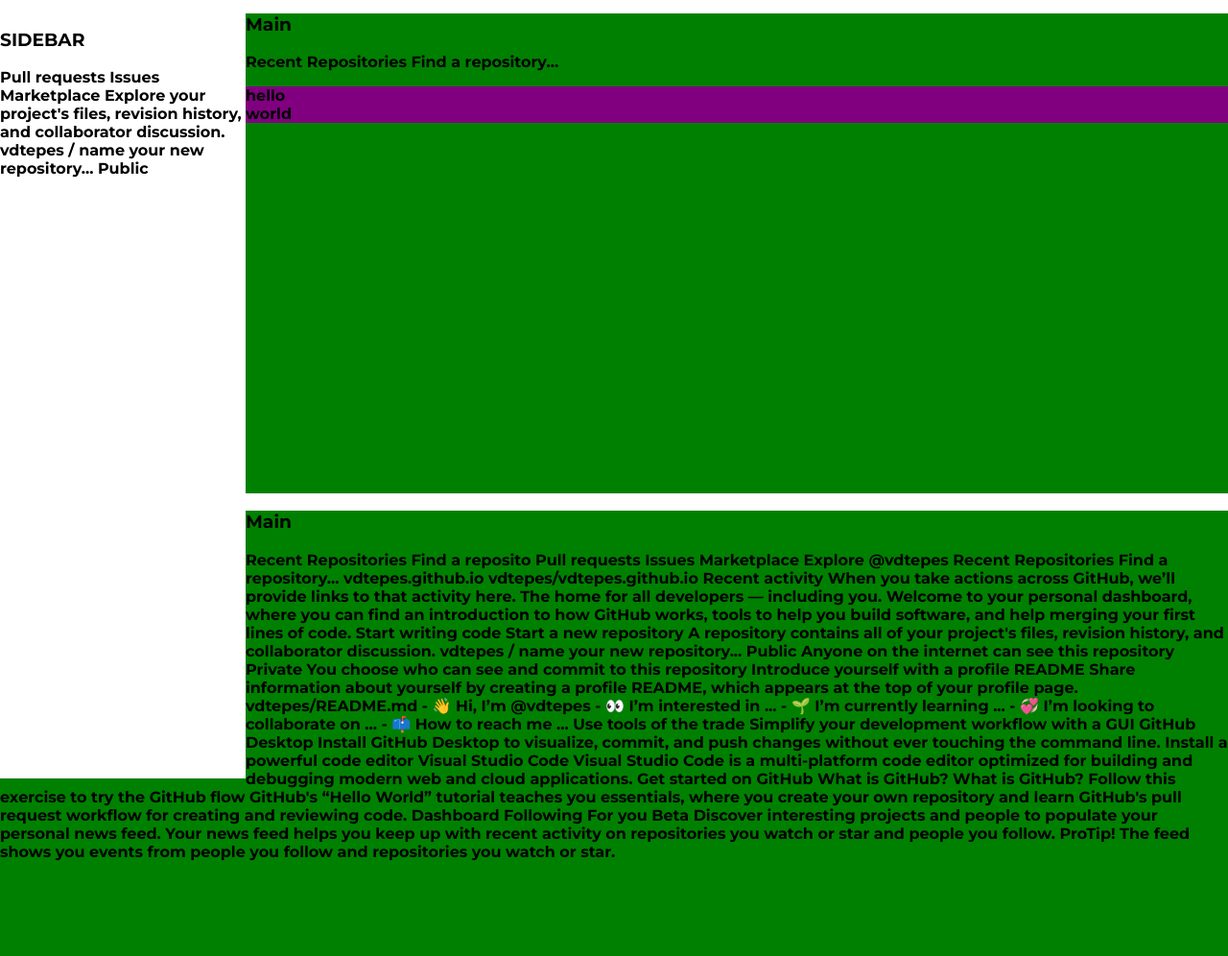
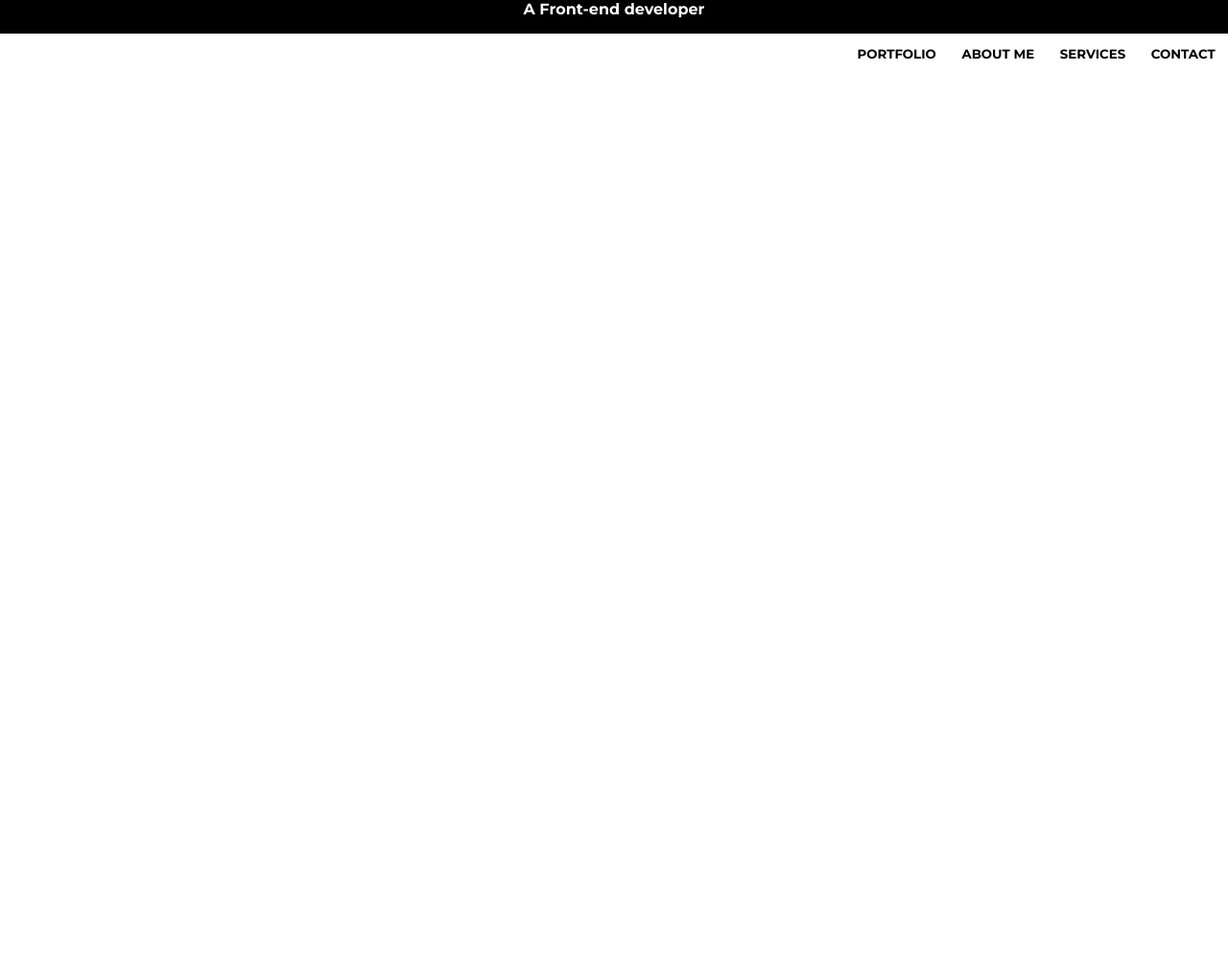
Before and after one commit to vdtepes/vdtepes.github.io, a plain HTML site: page index.html in a window 1280 px wide. Shown: the part 71-1067 px from the top of the page at 96% size. After the commit the page ends 800 px from the top, so only its background shows below. Drawn offline with Linux system fonts and the light colour scheme.

Commit message:
updated1

```diff
--- a/index.html
+++ b/index.html
@@ -11,112 +11,14 @@
   </head>
   <body>
     <div class="top">
-      <h1>khan</h1>
-      <p>A Front-end developer</p>
-    </div>
-    <div class="left_bar">
-     <h3>SIDEBAR</h3>
-     <p>
-      Pull requests
-      Issues
-      Marketplace
-      Explore
-
-    your project's files, revision history, and collaborator discussion.
-
-      vdtepes /
-      name your new repository...
-
-      Public
-
-</p>
-    </div>
-    <div class="parent">
-
-      <div class="main">
-      <h3>Main</h3>
-      <p>Recent Repositories
-      Find a repository…</p>
-      <div class="gg">
-        hello
-      </div>
-      <div class="gg">
-        world
-      </div>
-      </div>
-      <div class="main1">
-      <h3>Main</h3>
-      <p>Recent Repositories
-      Find a reposito
-Pull requests
-Issues
-Marketplace
-Explore
-
-@vdtepes
-Recent Repositories
-Find a repository…
-vdtepes.github.io
-vdtepes/vdtepes.github.io
-Recent activity
-When you take actions across GitHub, we’ll provide links to that activity here.
-
-The home for all developers — including you.
-Welcome to your personal dashboard, where you can find an introduction to how GitHub works, tools to help you build software, and help merging your first lines of code.
-
-Start writing code
-Start a new repository
-A repository contains all of your project's files, revision history, and collaborator discussion.
-
-vdtepes /
-name your new repository...
-
-Public
-Anyone on the internet can see this repository
-
-
-Private
-You choose who can see and commit to this repository
-
-Introduce yourself with a profile README
-Share information about yourself by creating a profile README, which appears at the top of your profile page.
-
-vdtepes/README.md
-- 👋 Hi, I’m @vdtepes
-- 👀 I’m interested in ...
-- 🌱 I’m currently learning ...
-- 💞️ I’m looking to collaborate on ...
-- 📫 How to reach me ...
-Use tools of the trade
-Simplify your development workflow with a GUI
-GitHub Desktop
-Install GitHub Desktop to visualize, commit, and push changes without ever touching the command line.
-
-Install a powerful code editor
-Visual Studio Code
-Visual Studio Code is a multi-platform code editor optimized for building and debugging modern web and cloud applications.
-
-Get started on GitHub
-What is GitHub?
-What is GitHub?
-Follow this exercise to try the GitHub flow
-GitHub's “Hello World” tutorial teaches you essentials, where you create your own repository and learn GitHub's pull request workflow for creating and reviewing code.
-
-Dashboard
-
-Following
-
-For you Beta
-Discover interesting projects and people to populate your personal news feed.
-Your news feed helps you keep up with recent activity on repositories you watch or star and people you follow.
-
- ProTip! The feed shows you events from people you follow and repositories you watch or star.
-
-</p>
-      </div>
-
-
-
+      <h1 class="title0">khan</h1>
+      <p class="title1">A Front-end developer</p>
+      <nav>
+        <button class="buttons" type="button" name="button" >CONTACT</button>
+        <button class="buttons" type="button" name="button" >SERVICES</button>
+        <button class="buttons" type="button" name="button" >ABOUT ME</button>
+        <button class="buttons" type="button" name="button" >PORTFOLIO</button>
+      </nav>
     </div>
 
 
--- a/style.css
+++ b/style.css
@@ -2,7 +2,23 @@
 body{
   margin: 0;
   font-family: 'Montserrat'; font-weight: bolder;
+}
 
+.title0{
+  margin: 0;
+  padding-top: 1rem;
+}
+.title1{
+  margin: 0;
+  padding-top: 1rem;
+  padding-bottom: 1rem;
+}
+
+#contactlogo{
+  width: 5rem;
+  position: fixed;
+  bottom: 40px;
+  right:40px;
 }
 .top{
 
@@ -13,61 +29,16 @@ body{
   height: 100%;
 
 }
-.left_bar{
-  position: sticky;
-  top: 0;
-  width: 20%;
-  height: 100vh;
-  background-color: white;
-  float: left;
+.buttons{
 
 
-
+  background-color: #fff;
+  float: right;
+  padding: 1em;
+  font-family: 'Montserrat'; font-weight: bolder;
+  border: none;
 }
-.gg{
-  background-color: purple
+.buttons:hover{
+  background: black;
+  color: white;
 }
-.main{
-  width: 100%;
-  height: 500px;
-  background-color: green;
-}
-.main1{
-  width: 100%;
-  height: 1000px;
-  background-color: green;
-
-
-}
-
-h1{
-  margin: 0;
-}
-p{
-  margin-top: 0.5rem;
-}
-.bottom{
-  width: 80%;
-  height: 500px;
-  background-color: green;
-  background-color: orange;
-}
-#logo_names{
-  margin: 0;
-}
-#insta_logo{
-  width: 2.4rem;
-  margin: 0.85rem;
-}
-#git_logo{
-  width: 2.2rem;
-  margin: 1rem;
-}
-#yt_logo{
-
-  width: 4rem;
-}
-#wap_logo{
-  width: 2rem;
-  margin: 1rem;
-}
```
Also changed, not shown: MontserratExtrabold-VGO60.ttf (deleted), img/mail.png (added), 1 other file.
